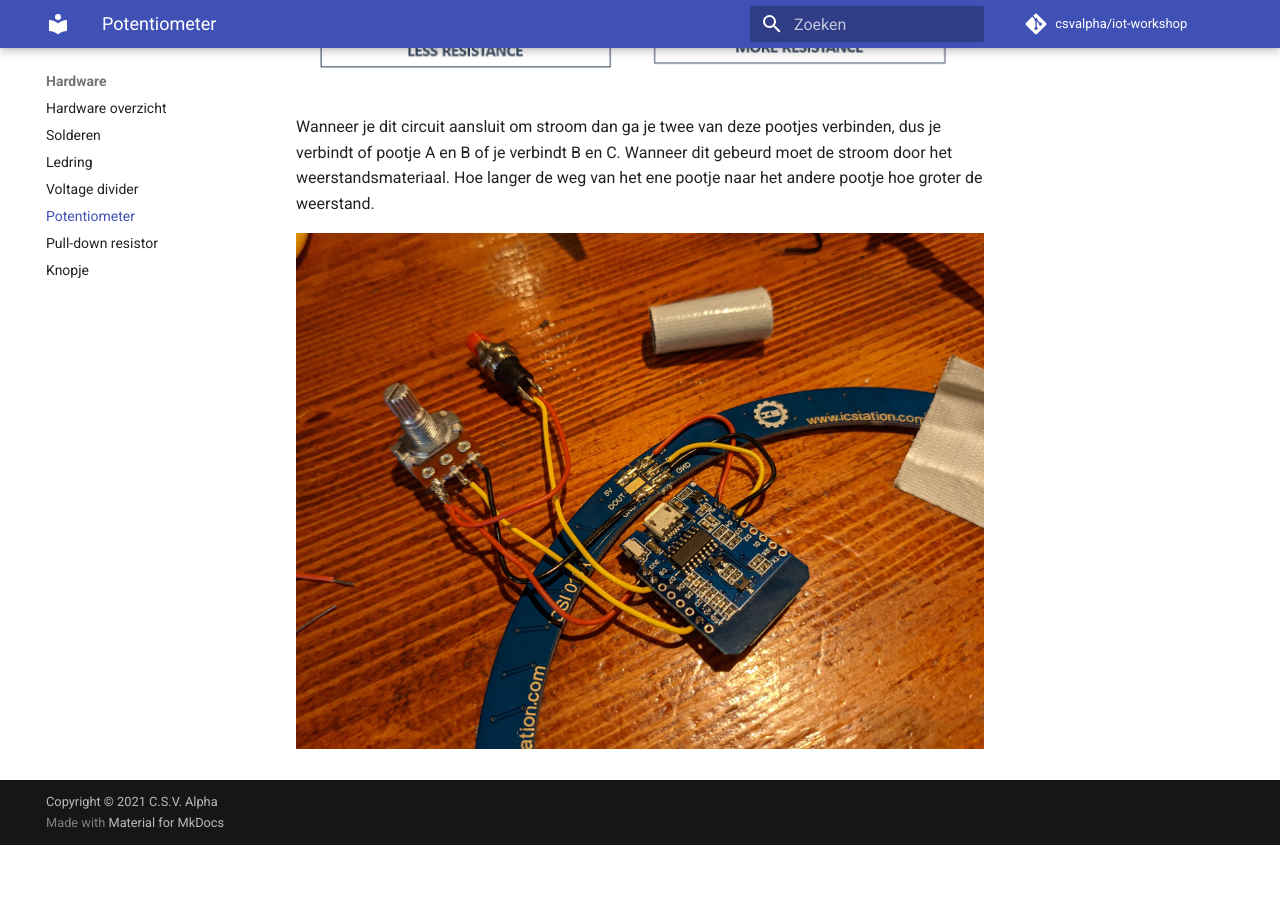
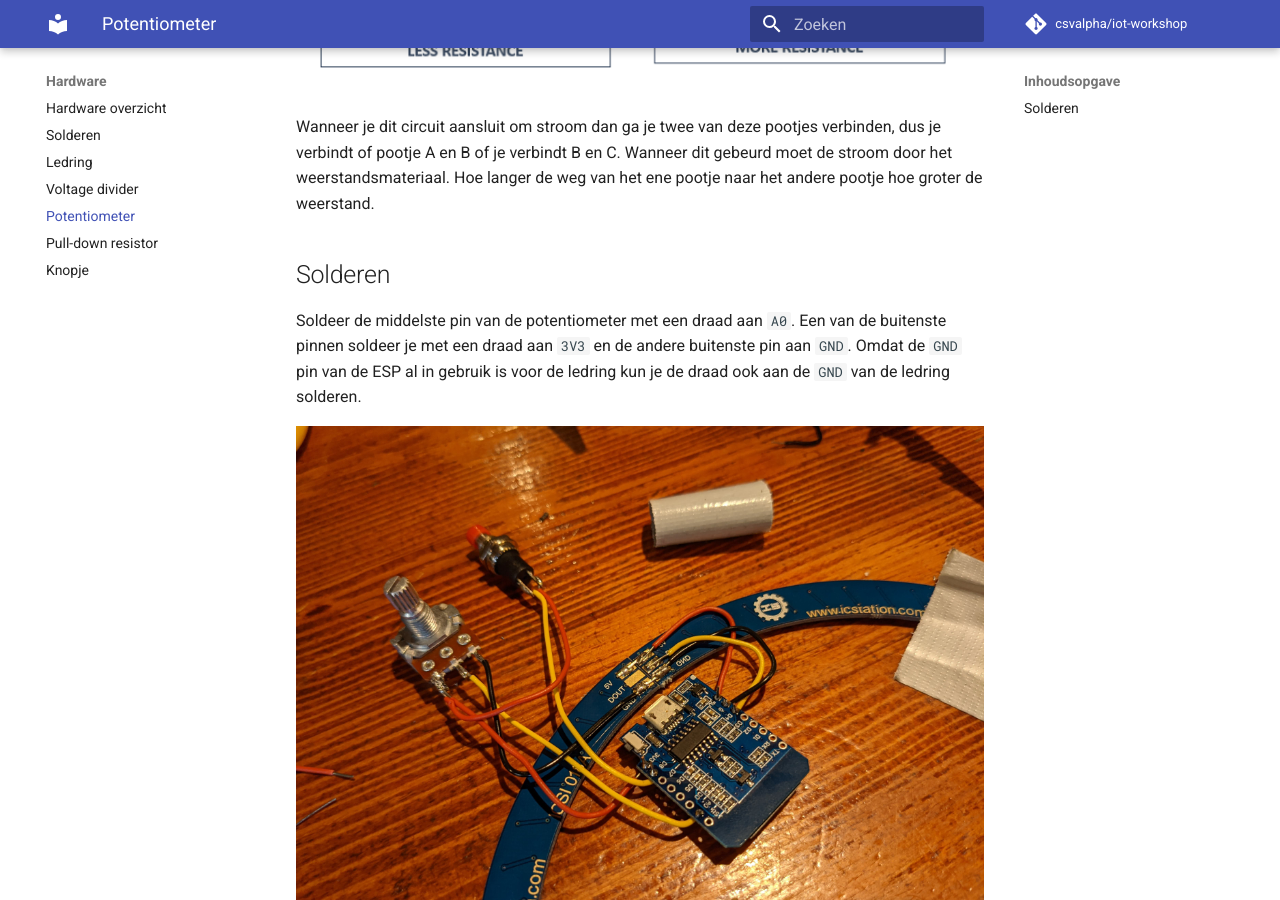
Before and after one commit to csvalpha/iot-workshop, an MkDocs documentation site: the page built from docs/hardware/potentiometer.md, in a window 1280 px wide and 900 px high, scrolled down 644 px. Built offline with MkDocs 1.6.1 and Material for MkDocs 9.7.7, drawn with Linux system fonts in a browser that asks for light colours; comment, search, counter and statistics services are not loaded; before the commit the page ends 1489 px from its top, so only the background shows below that.

Commit message:
Update potentiometer.md

```diff
--- a/docs/hardware/potentiometer.md
+++ b/docs/hardware/potentiometer.md
@@ -7,4 +7,7 @@ Een potentiometer is een verstelbare weestand die bestaat uit weerstandsmateriaa
 
 Wanneer je dit circuit aansluit om stroom dan ga je twee van deze pootjes verbinden, dus je verbindt of pootje A en B of je verbindt B en C. Wanneer dit gebeurd moet de stroom door het weerstandsmateriaal. Hoe langer de weg van het ene pootje naar het andere pootje hoe groter de weerstand.
 
+## Solderen
+Soldeer de middelste pin van de potentiometer met een draad aan `A0`. Een van de buitenste pinnen soldeer je met een draad aan `3V3` en de andere buitenste pin aan `GND`. Omdat de `GND` pin van de ESP al in gebruik is voor de ledring kun je de draad ook aan de `GND` van de ledring solderen.
+
 ![Potentiometer aansluiting op esp](../assets/images/hardware-potentiometer.jpg)
```
